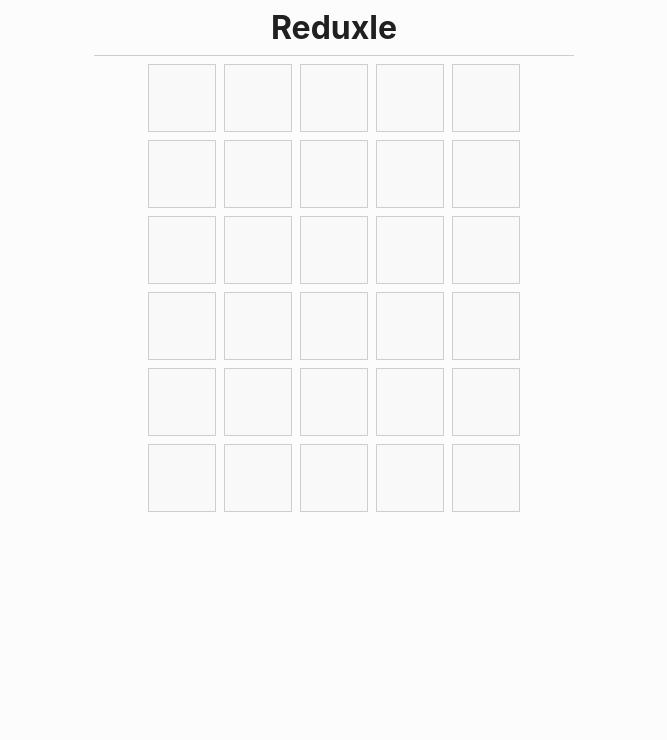
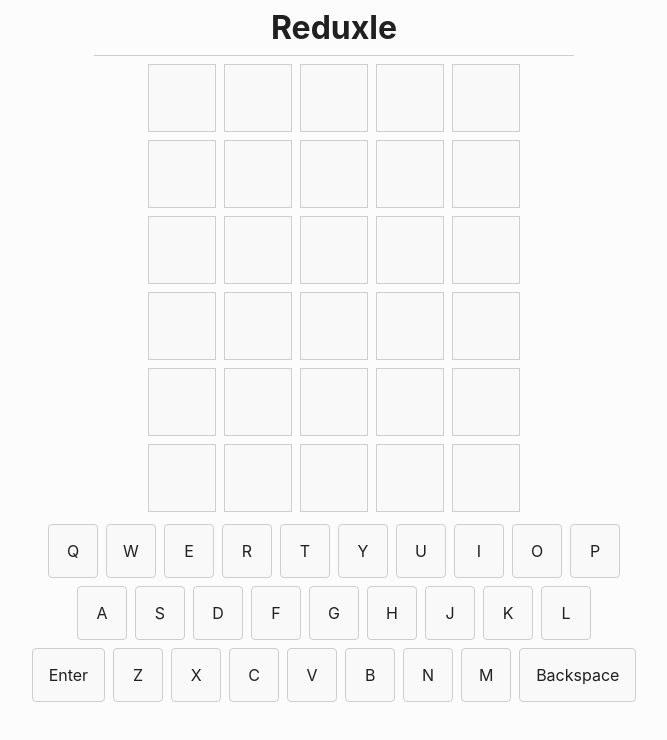
Before and after one commit to ruhibloodworth/reduxle, a React (Vite) app: page / in a window 1280 px wide. Shown: the top 740 px of the page, without its empty margins (306-973 px from the left). Built offline with nearby package versions, Linux system fonts and the light colour scheme.

Commit message:
feat: on screen keyboard showing which letters have been used

```diff
--- a/src/App.tsx
+++ b/src/App.tsx
@@ -5,6 +5,7 @@
 import { possibleAnswers, WordGrid } from "./guesses";
 import { useKeyboardInput, useDispatch } from "./hooks";
 import { useEffect } from "react";
+import Keyboard from "./Keyboard";
 
 const Container = styled("div", {
   maxWidth: "30rem",
@@ -46,6 +47,7 @@
           <WordGrid />
         </main>
       </Container>
+      <Keyboard />
     </>
   );
 }
--- /dev/null
+++ b/src/Keyboard.tsx
@@ -0,0 +1,73 @@
+import { useDispatch, useSelector } from "./hooks";
+import { styled } from "./stitches.config";
+import { guessIfPossible } from "./validation";
+import { inputLetter } from "./actions";
+
+const keyboardKeys = [
+  ["Q", "W", "E", "R", "T", "Y", "U", "I", "O", "P"],
+  ["A", "S", "D", "F", "G", "H", "J", "K", "L"],
+  ["Enter", "Z", "X", "C", "V", "B", "N", "M", "Backspace"],
+];
+
+const Container = styled("div", {
+  display: "flex",
+  flexDirection: "column",
+  alignItems: "center",
+});
+
+const Key = styled("div", {
+  display: "inline-block",
+  padding: "1rem",
+  margin: "0.25rem",
+  minWidth: "1rem",
+  textAlign: "center",
+  border: "1px solid $border",
+  borderRadius: "4px",
+  color: "$uibackground",
+  cursor: "pointer",
+  variants: {
+    state: {
+      unchecked: {
+        color: "$text",
+        backgroundColor: "$uibackground",
+      },
+      correct: {
+        backgroundColor: "$correct",
+      },
+      misplaced: {
+        backgroundColor: "$misplaced",
+      },
+      missing: {
+        backgroundColor: "$missing",
+      },
+    },
+  },
+});
+
+export default function Keyboard() {
+  const dispatch = useDispatch();
+  const letters = useSelector((state) => state.letters);
+  return (
+    <Container data-testid="keyboard">
+      {keyboardKeys.map((row, i) => (
+        <div key={i}>
+          {row.map((key, i) => (
+            <Key
+              key={i}
+              state={letters[key] || "unchecked"}
+              onClick={() => {
+                if (key == "Enter") {
+                  dispatch(guessIfPossible());
+                } else {
+                  dispatch(inputLetter(key));
+                }
+              }}
+            >
+              {key}
+            </Key>
+          ))}
+        </div>
+      ))}
+    </Container>
+  );
+}
--- a/src/actions.ts
+++ b/src/actions.ts
@@ -8,6 +8,8 @@
   score: LetterScore[];
 }>("guess");
 
+export const inputLetter = createAction<string>("inputLetter");
+
 export const rejected = createAction<string>("rejected");
 
 export const startGame = createAction<string>("startGame");
--- a/src/alerts/alertSlice.ts
+++ b/src/alerts/alertSlice.ts
@@ -1,8 +1,5 @@
 import { createSlice } from "@reduxjs/toolkit";
-import { actions as guessActions } from "../guesses";
-import { rejected, startGame } from "../actions";
-
-const { inputLetter } = guessActions;
+import { inputLetter, rejected, startGame } from "../actions";
 
 type AlertState = string | null;
 
--- a/src/guesses/guessesSlice.ts
+++ b/src/guesses/guessesSlice.ts
@@ -1,5 +1,5 @@
 import { createSlice, PayloadAction } from "@reduxjs/toolkit";
-import { guess, startGame } from "../actions";
+import { guess, inputLetter, startGame } from "../actions";
 import { MAX_GUESSES, WORD_LENGTH } from "../constants";
 import { LetterScore } from "../types";
 
@@ -20,16 +20,7 @@
 const guessesSlice = createSlice({
   name: "guesses",
   initialState,
-  reducers: {
-    inputLetter: (state, action: PayloadAction<string>) => {
-      const idx = state.words.length - 1;
-      if (action.payload == "Backspace") {
-        state.words[idx] = state.words[idx].slice(0, -1);
-      } else if (state.words[idx].length < WORD_LENGTH) {
-        state.words[idx] = state.words[idx] + action.payload;
-      }
-    },
-  },
+  reducers: {},
   extraReducers: (builder) => {
     builder
       .addCase(startGame, (state, action) => {
@@ -40,6 +31,14 @@
         if (state.words.length < MAX_GUESSES) {
           state.words.push("");
         }
+      })
+      .addCase(inputLetter, (state, action: PayloadAction<string>) => {
+        const idx = state.words.length - 1;
+        if (action.payload == "Backspace") {
+          state.words[idx] = state.words[idx].slice(0, -1);
+        } else if (state.words[idx].length < WORD_LENGTH) {
+          state.words[idx] = state.words[idx] + action.payload;
+        }
       });
   },
 });
--- a/src/hooks.ts
+++ b/src/hooks.ts
@@ -4,11 +4,9 @@
   useDispatch as useGenericDispatch,
   useSelector as useGenericSelector,
 } from "react-redux";
-import { actions } from "./guesses";
+import { inputLetter } from "./actions";
 import type { RootState, AppDispatch } from "./store";
 import { guessIfPossible } from "./validation";
-
-const { inputLetter } = actions;
 
 export const useDispatch = () => useGenericDispatch<AppDispatch>();
 export const useSelector: TypedUseSelectorHook<RootState> = useGenericSelector;
--- /dev/null
+++ b/src/letters/index.ts
@@ -0,0 +1 @@
+export { reducer } from "./lettersSlice";
--- /dev/null
+++ b/src/letters/lettersSlice.ts
@@ -0,0 +1,48 @@
+import { createSlice } from "@reduxjs/toolkit";
+import { guess, startGame } from "../actions";
+import { LetterScore } from "../types";
+
+interface LettersState {
+  [key: string]: LetterScore;
+}
+
+const initialState = {} as LettersState;
+
+const lettersScoreSlice = createSlice({
+  name: "letters",
+  initialState,
+  reducers: {},
+  extraReducers: (builder) => {
+    builder.addCase(startGame, (state, action) => {
+      return initialState;
+    });
+    builder.addCase(guess, (state, action) => {
+      const { word, score } = action.payload;
+      for (let i = 0; i < word.length; i++) {
+        switch (state[word[i]] || "unchecked") {
+          case "unchecked": {
+            state[word[i]] = score[i];
+            break;
+          }
+          case "missing": {
+            if (score[i] == "misplaced" || score[i] == "correct") {
+              state[word[i]] = score[i];
+            }
+            break;
+          }
+          case "misplaced": {
+            if (score[i] == "correct") {
+              state[word[i]] = score[i];
+            }
+            break;
+          }
+          case "correct": {
+            break;
+          }
+        }
+      }
+    });
+  },
+});
+
+export const { reducer } = lettersScoreSlice;
--- a/src/store.ts
+++ b/src/store.ts
@@ -3,13 +3,14 @@
 import { reducer as answer } from "./answer";
 import { reducer as gameState } from "./gameState";
 import { reducer as guesses } from "./guesses";
-
+import { reducer as letters } from "./letters";
 export const config = {
   reducer: {
     answer,
     alert,
     gameState,
     guesses,
+    letters,
   },
 };
 
```
Also changed, not shown: 1 other file (tests, documents, lock files or other folders).
